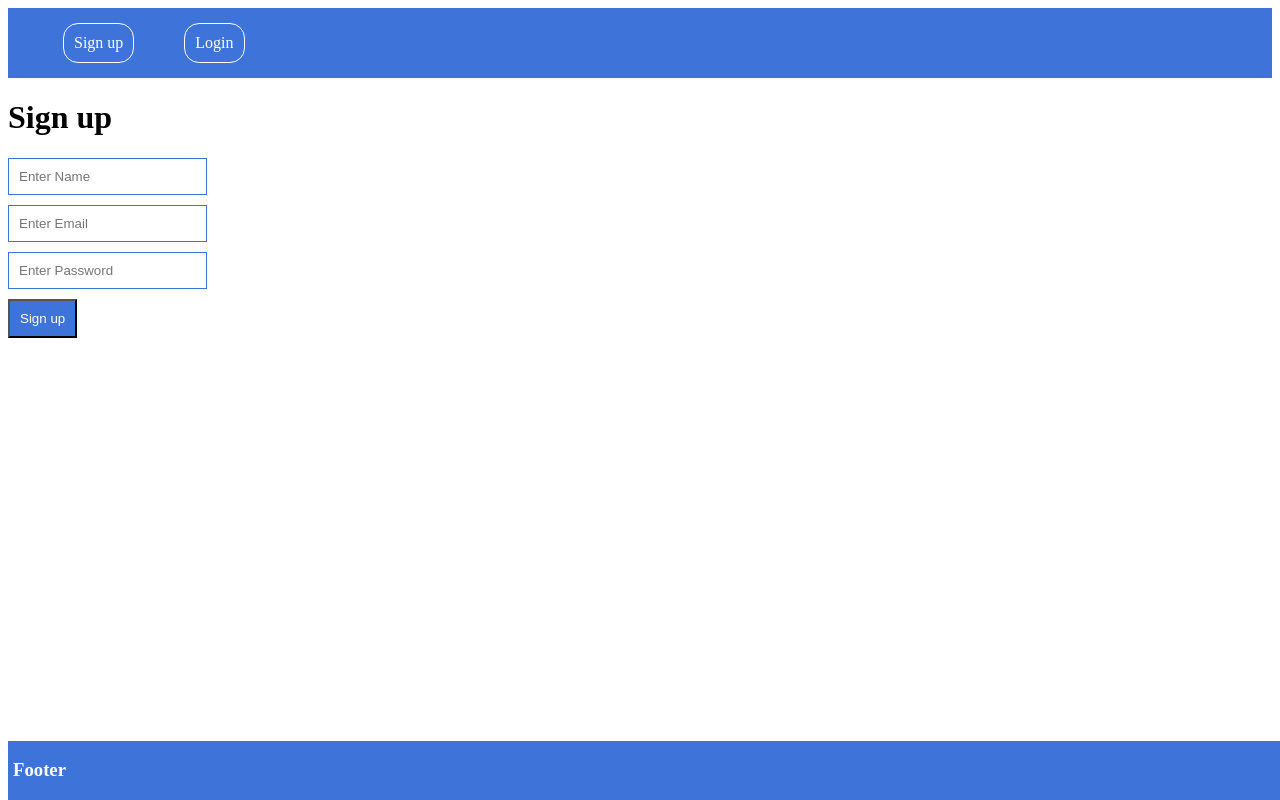
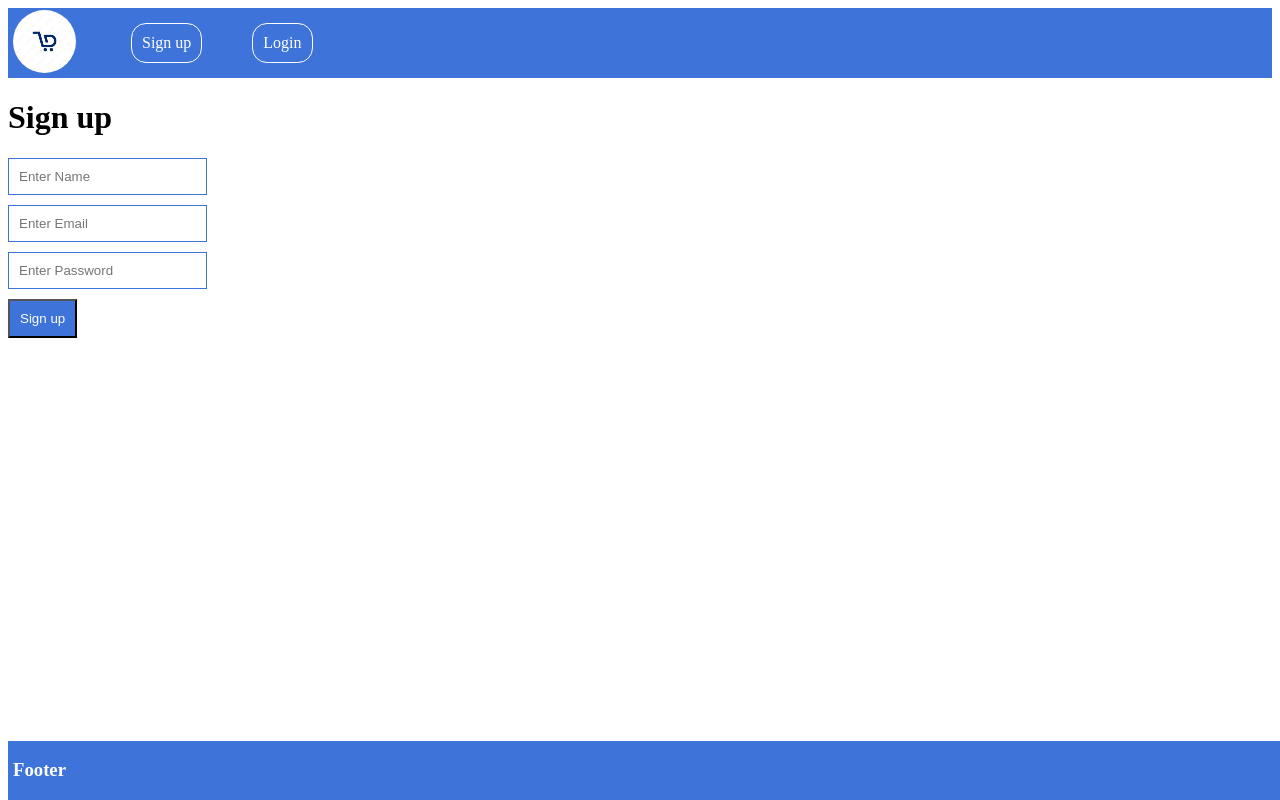
Before and after one commit to yadavhimanshu1811/eCommerceWithMERN, a React app in the folder frontend/: page /signup in a window 1280 px wide. Built offline with nearby package versions, Linux system fonts and the light colour scheme; the HTML template or start-up script is replaced by a standard one.

Commit message:
added logo

```diff
--- a/frontend/src/Components/Navbar/Navbar.css
+++ b/frontend/src/Components/Navbar/Navbar.css
@@ -20,3 +20,11 @@ a {
   text-decoration: none;
   color: white;
 }
+img{
+  width:63px;
+  height:63px;
+  float:left;
+  border-radius: 50%;
+  margin-left: 5px;
+  margin-top: 2px;
+}
--- a/frontend/src/Components/Navbar/Navbar.tsx
+++ b/frontend/src/Components/Navbar/Navbar.tsx
@@ -1,9 +1,10 @@
 import { Link, useNavigate } from "react-router-dom";
 import "./Navbar.css";
+import eCart from '../../assets/eCart.jpg';
 
 const Navbar = () => {
   const navigate = useNavigate();
-  const isAuthenticated = localStorage.getItem("user");
+  const auth = localStorage.getItem("user");
 
   const logout = () => {
     localStorage.removeItem("user");
@@ -11,7 +12,8 @@ const Navbar = () => {
   };
   return (
     <div className="navbar">
-      {isAuthenticated ? (
+      <img src={eCart} alt="logo"/>
+      {auth ? (
         <ul className="nav-ul">
           <li>
             <Link to="/">Products</Link>
@@ -23,7 +25,7 @@ const Navbar = () => {
             <Link to="/update">Update Product</Link>
           </li>
           <li>
-            <Link onClick={logout} to="/signup">
+            <Link onClick={logout} to="/login">
               Logout
             </Link>
           </li>
```
Also changed, not shown: frontend/src/assets/eCart.jpg (added).
